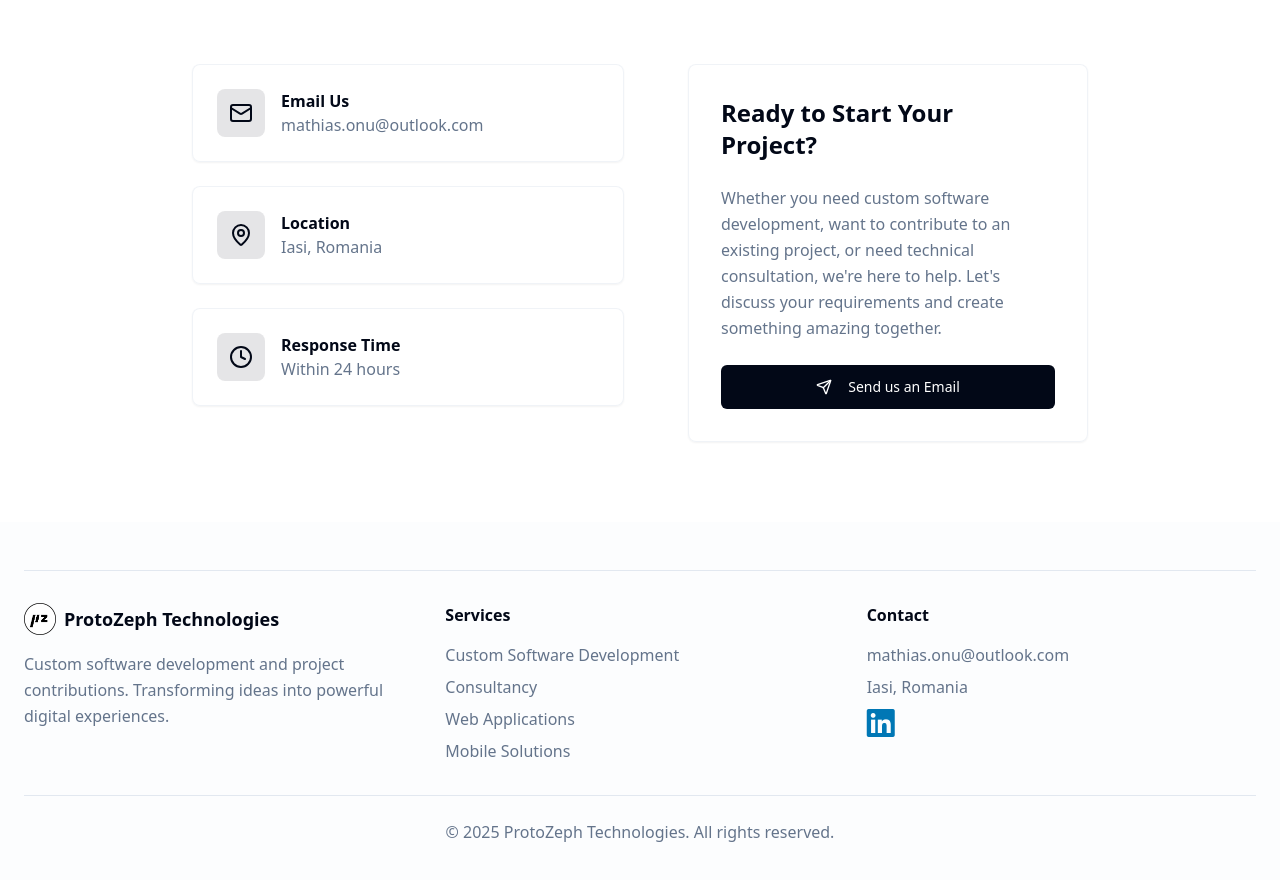
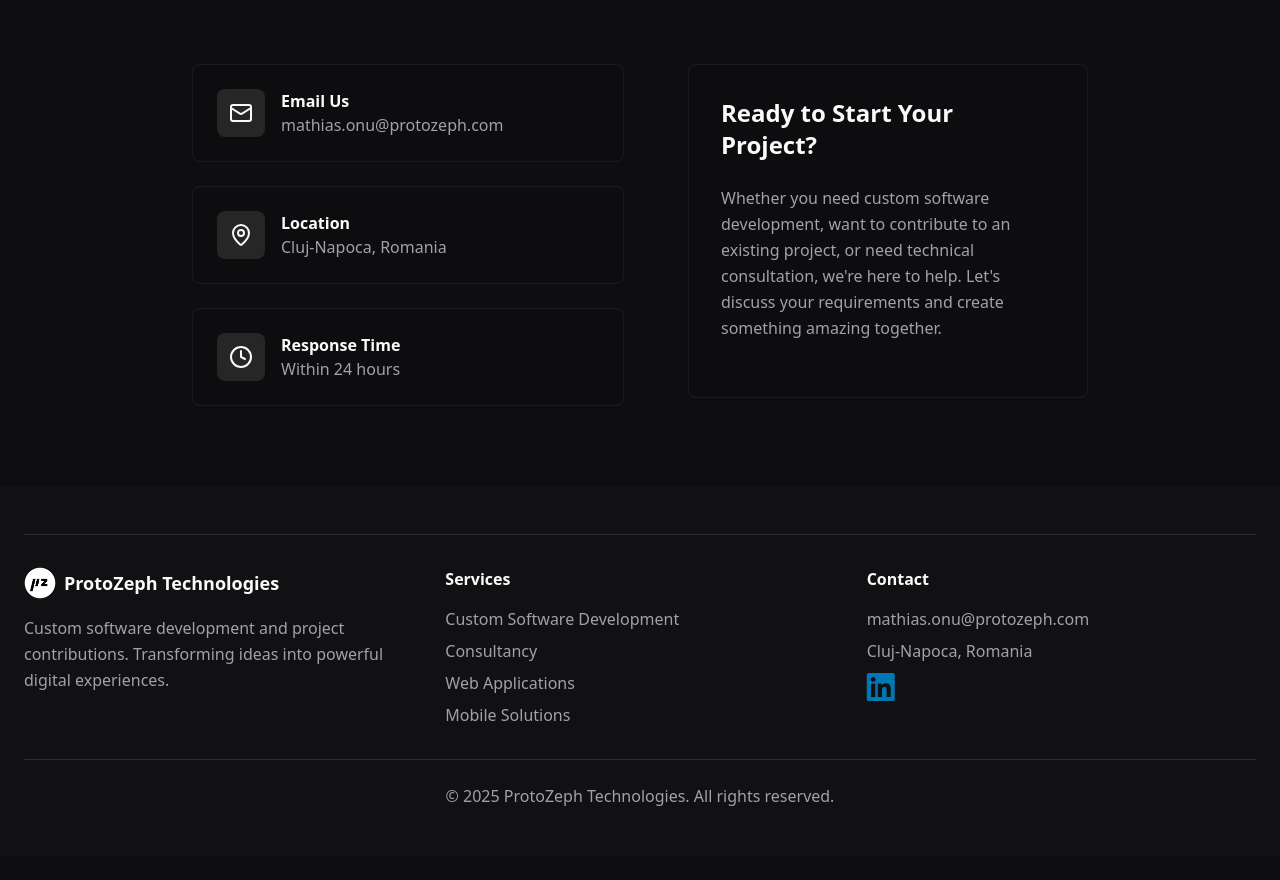
Before and after one commit to mathias-onu/company-website, a React (Vite) app: page / in a window 1280 px wide. Shown: the part 5388-6268 px from the top of the page. After the commit the page ends 6244 px from the top, so only its background shows below. Built offline with nearby package versions, Linux system fonts and the light colour scheme.

Commit message:
changed the UI theme to dark and changed the email to company email

```diff
--- a/src/components/Contact.tsx
+++ b/src/components/Contact.tsx
@@ -1,18 +1,11 @@
 
 import React from 'react';
 import { Card, CardContent } from '@/components/ui/card';
-import { Button } from '@/components/ui/button';
-import { Mail, MapPin, Clock, Send } from 'lucide-react';
+import { Mail, MapPin, Clock } from 'lucide-react';
 import { useLanguage } from '@/contexts/LanguageContext';
 
 export const Contact = () => {
   const { messages } = useLanguage();
-
-  const handleEmailClick = () => {
-    const subject = encodeURIComponent(messages.contact.emailSubject);
-    const body = encodeURIComponent(messages.contact.emailBody);
-    window.location.href = `mailto:mathias.onu@outlook.com?subject=${subject}&body=${body}`;
-  };
 
   return (
     <section id="contact" className="py-20">
@@ -37,7 +30,7 @@ export const Contact = () => {
                     </div>
                     <div>
                       <h3 className="font-semibold text-foreground">{messages.contact.emailTitle}</h3>
-                      <p className="text-muted-foreground">mathias.onu@outlook.com</p>
+                      <p className="text-muted-foreground">mathias.onu@protozeph.com</p>
                     </div>
                   </div>
                 </CardContent>
@@ -82,15 +75,6 @@ export const Contact = () => {
                   <p className="text-muted-foreground mb-6 leading-relaxed">
                     {messages.contact.projectDescription}
                   </p>
-
-                  <Button
-                    onClick={handleEmailClick}
-                    size="lg"
-                    className="w-full bg-foreground text-background hover:bg-foreground/90 group transition-all"
-                  >
-                    <Send className="mr-2 h-4 w-4 group-hover:translate-x-1 transition-transform" />
-                    {messages.contact.sendEmail}
-                  </Button>
                 </CardContent>
               </Card>
             </div>
--- a/src/components/Footer.tsx
+++ b/src/components/Footer.tsx
@@ -38,7 +38,7 @@ export const Footer = () => {
           <div>
             <h4 className="font-semibold text-foreground mb-4">{messages.footer.contactHeading}</h4>
             <ul className="space-y-2 text-muted-foreground">
-              <li>mathias.onu@outlook.com</li>
+              <li>mathias.onu@protozeph.com</li>
               <li>{messages.contact.locationValue}</li>
               <li>
                 <a href="https://www.linkedin.com/company/protozeph-technologies" target="_blank" rel="noopener noreferrer" aria-label={messages.footer.linkedinLabel}>
--- a/src/components/ThemeProvider.tsx
+++ b/src/components/ThemeProvider.tsx
@@ -12,8 +12,8 @@ type ThemeContextType = {
 const ThemeContext = createContext<ThemeContextType | undefined>(undefined);
 
 export const ThemeProvider: React.FC<{ children: React.ReactNode }> = ({ children }) => {
-  const [theme, setTheme] = useState<Theme>('light'); // Default to light theme
-  const [effectiveTheme, setEffectiveTheme] = useState<'light' | 'dark'>('light');
+  const [theme, setTheme] = useState<Theme>('dark'); // Default to dark theme
+  const [effectiveTheme, setEffectiveTheme] = useState<'light' | 'dark'>('dark');
 
   useEffect(() => {
     const savedTheme = localStorage.getItem('theme') as Theme;
--- a/src/index.css
+++ b/src/index.css
@@ -54,41 +54,41 @@
   }
 
   .dark {
-    --background: 222.2 84% 4.9%;
-    --foreground: 210 40% 98%;
+    --background: 240 6% 6%;
+    --foreground: 0 0% 98%;
 
-    --card: 222.2 84% 4.9%;
-    --card-foreground: 210 40% 98%;
+    --card: 240 6% 9%;
+    --card-foreground: 0 0% 98%;
 
-    --popover: 222.2 84% 4.9%;
-    --popover-foreground: 210 40% 98%;
+    --popover: 240 6% 8%;
+    --popover-foreground: 0 0% 98%;
 
-    --primary: 210 40% 98%;
-    --primary-foreground: 222.2 47.4% 11.2%;
+    --primary: 0 0% 98%;
+    --primary-foreground: 240 6% 6%;
 
-    --secondary: 217.2 32.6% 17.5%;
-    --secondary-foreground: 210 40% 98%;
+    --secondary: 240 5% 14%;
+    --secondary-foreground: 0 0% 98%;
 
-    --muted: 217.2 32.6% 17.5%;
-    --muted-foreground: 215 20.2% 65.1%;
+    --muted: 240 5% 13%;
+    --muted-foreground: 240 5% 64.9%;
 
-    --accent: 217.2 32.6% 17.5%;
-    --accent-foreground: 210 40% 98%;
+    --accent: 240 5% 16%;
+    --accent-foreground: 0 0% 98%;
 
-    --destructive: 0 62.8% 30.6%;
-    --destructive-foreground: 210 40% 98%;
+    --destructive: 0 62.8% 40%;
+    --destructive-foreground: 0 0% 98%;
 
-    --border: 217.2 32.6% 17.5%;
-    --input: 217.2 32.6% 17.5%;
-    --ring: 212.7 26.8% 83.9%;
-    --sidebar-background: 240 5.9% 10%;
+    --border: 240 5% 18%;
+    --input: 240 5% 18%;
+    --ring: 0 0% 83.9%;
+    --sidebar-background: 240 6% 7%;
     --sidebar-foreground: 240 4.8% 95.9%;
-    --sidebar-primary: 224.3 76.3% 48%;
-    --sidebar-primary-foreground: 0 0% 100%;
-    --sidebar-accent: 240 3.7% 15.9%;
+    --sidebar-primary: 0 0% 98%;
+    --sidebar-primary-foreground: 240 6% 6%;
+    --sidebar-accent: 240 5% 14%;
     --sidebar-accent-foreground: 240 4.8% 95.9%;
-    --sidebar-border: 240 3.7% 15.9%;
-    --sidebar-ring: 217.2 91.2% 59.8%;
+    --sidebar-border: 240 5% 18%;
+    --sidebar-ring: 0 0% 83.9%;
   }
 }
 
--- a/src/translations/en.json
+++ b/src/translations/en.json
@@ -152,7 +152,7 @@
     "subtitle": "Ready to start your next project? Let's discuss how we can help bring your ideas to life.",
     "emailTitle": "Email Us",
     "locationTitle": "Location",
-    "locationValue": "Iasi, Romania",
+    "locationValue": "Cluj-Napoca, Romania",
     "responseTimeTitle": "Response Time",
     "responseTimeValue": "Within 24 hours",
     "projectHeading": "Ready to Start Your Project?",
--- a/src/translations/ro.json
+++ b/src/translations/ro.json
@@ -152,7 +152,7 @@
     "subtitle": "Ești gata să începi următorul proiect? Hai să discutăm cum te putem ajuta să aduci ideile la viață.",
     "emailTitle": "Trimite un email",
     "locationTitle": "Locație",
-    "locationValue": "Iași, România",
+    "locationValue": "Cluj-Napoca, România",
     "responseTimeTitle": "Timp de răspuns",
     "responseTimeValue": "În maximum 24 de ore",
     "projectHeading": "Gata să începi proiectul?",
```
